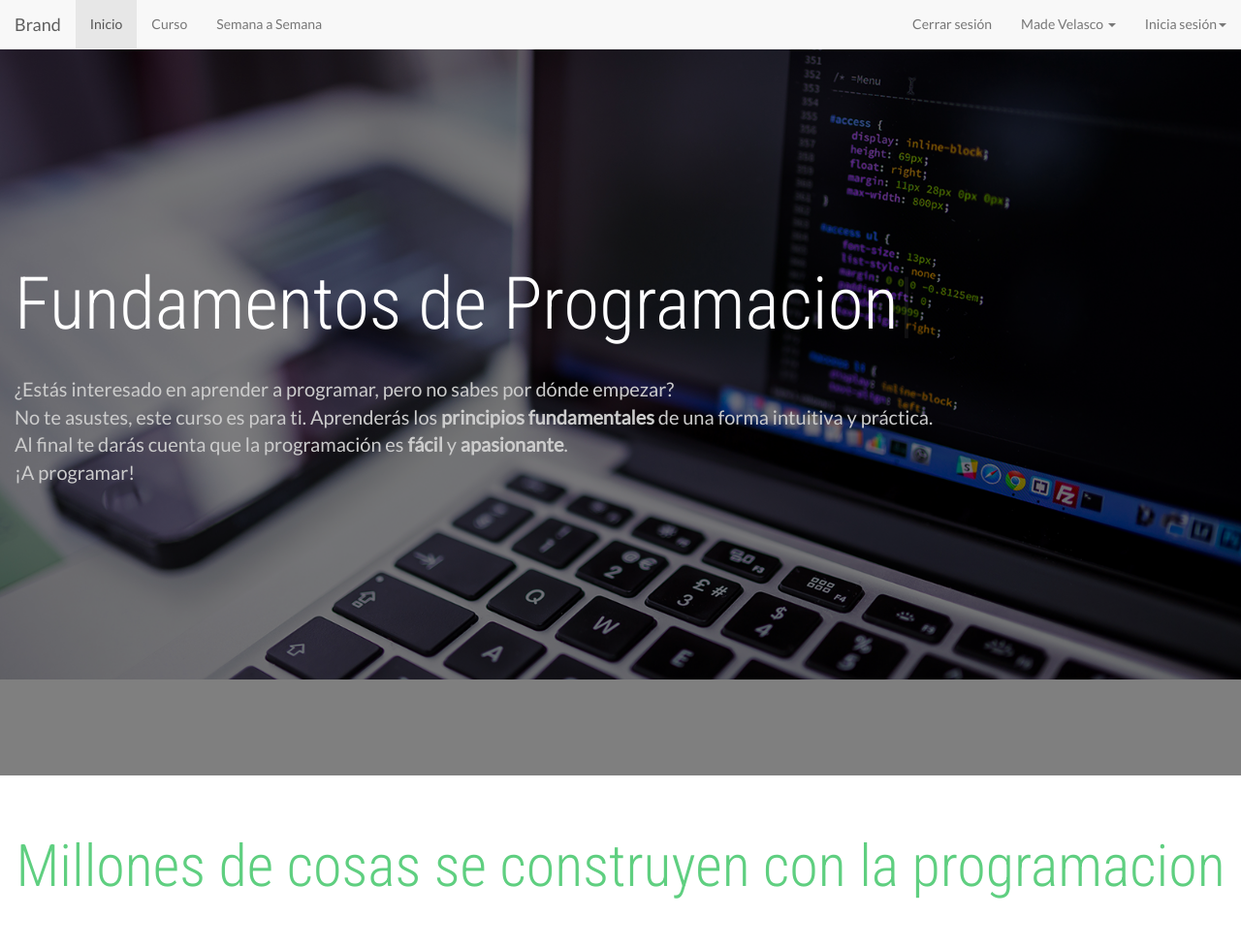
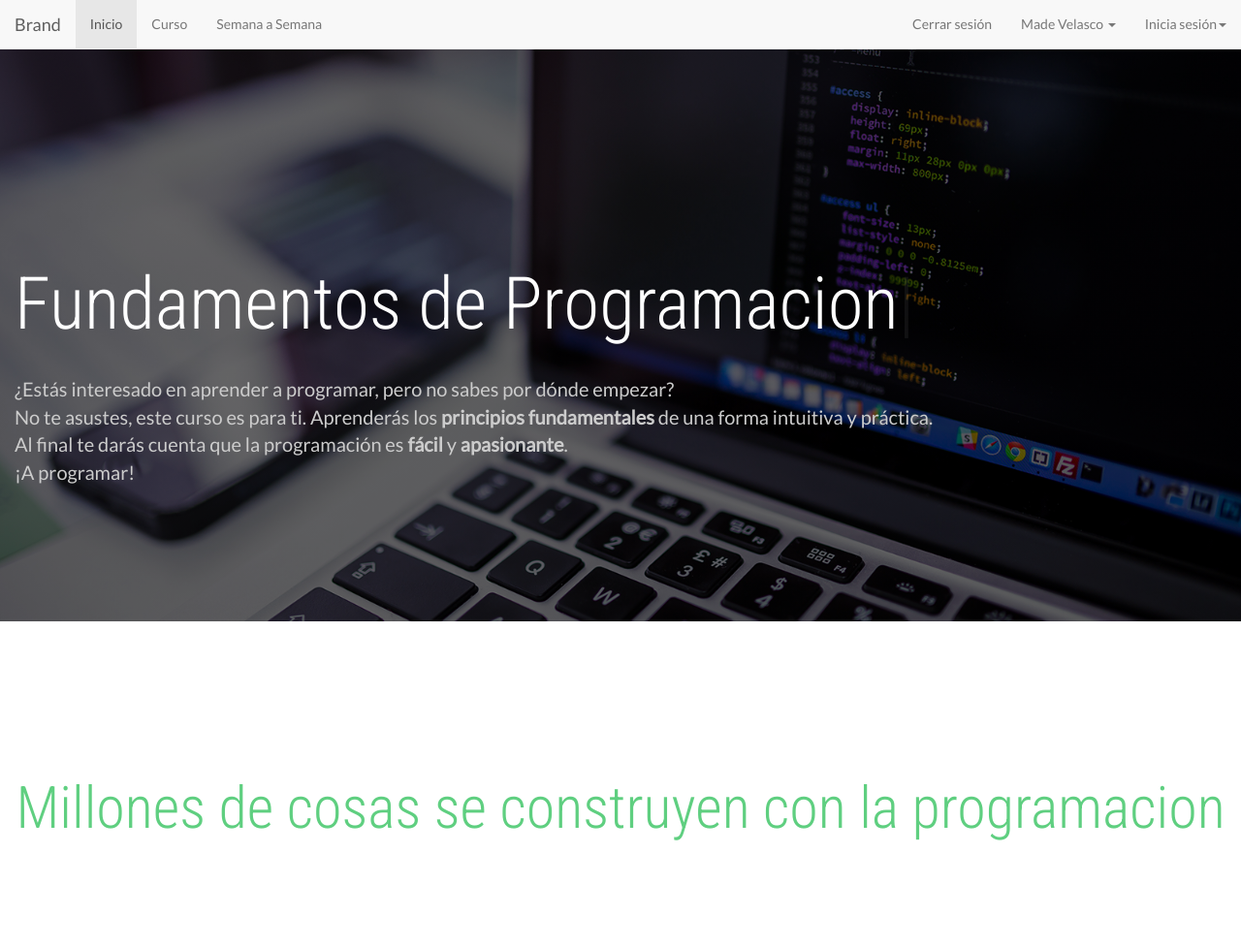
Before and after one commit to madevelascom/fundamentos, a CodeIgniter app: page /database/ in a window 1280 px wide. Shown: the top 978 px of the page at 97% size. Run offline with CodeIgniter, Linux system fonts and the light colour scheme; grey boxes labelled with a size stand in for pictures from a placeholder-image service; some libraries are stand-ins or nearby versions.

Commit message:
Arreglos en el fondo del header del landing

```diff
--- a/application/views/frontend/header.php
+++ b/application/views/frontend/header.php
@@ -2,7 +2,7 @@
 <html>
     <head>
         <meta charset="utf-8">
-        <title>Genesis</title>
+        <title>Fundamentos de Programacion</title>
         <meta http-equiv="X-UA-Compatible" content="IE=edge">
         <meta name="viewport" content="width=device-width, initial-scale=1">
         <meta name="description" content="">
--- a/application/views/frontend/index.php
+++ b/application/views/frontend/index.php
@@ -1,5 +1,5 @@
 <header>
-    <div class="black-background-overlay"></div>
+
     <div class="container-fluid">
         <div class="row">
             <div class="col-lg-12">
--- a/public/frontend/css/ivan.css
+++ b/public/frontend/css/ivan.css
@@ -1,27 +1,14 @@
 header{
 	padding-top: 260px;
-	padding-bottom: 200px;
-	background: url(../img/img1.jpg) no-repeat center;
+	padding-bottom: 140px;
+	/* SUPERPOCISION DE UNA CAPA DE COLOR SOBRE LA IMAGEN DE FONDO */
+	background: linear-gradient(rgba(0, 0, 0, 0.6), rgba(0, 0, 0, 0.6)), url(../img/img1.jpg) no-repeat center;
 	width: 100%;
 	height: 100%;
 	background-attachment: fixed;
     background-position: center;
     background-repeat: no-repeat;
     background-size: cover;
-}
-.black-background-overlay{
-	background-color: #000000;
-	opacity: 0.5;
-	background-position: center center;
-	content: "";
-	display: block;
-	position: absolute;
-	top: 0;
-	bottom: 0;
-	left: 0;
-	right: 0;
-	height: 100%;
-	width: 100%;
 }
 .header-title{
 	font-family: 'Roboto Condensed', sans-serif;
```
